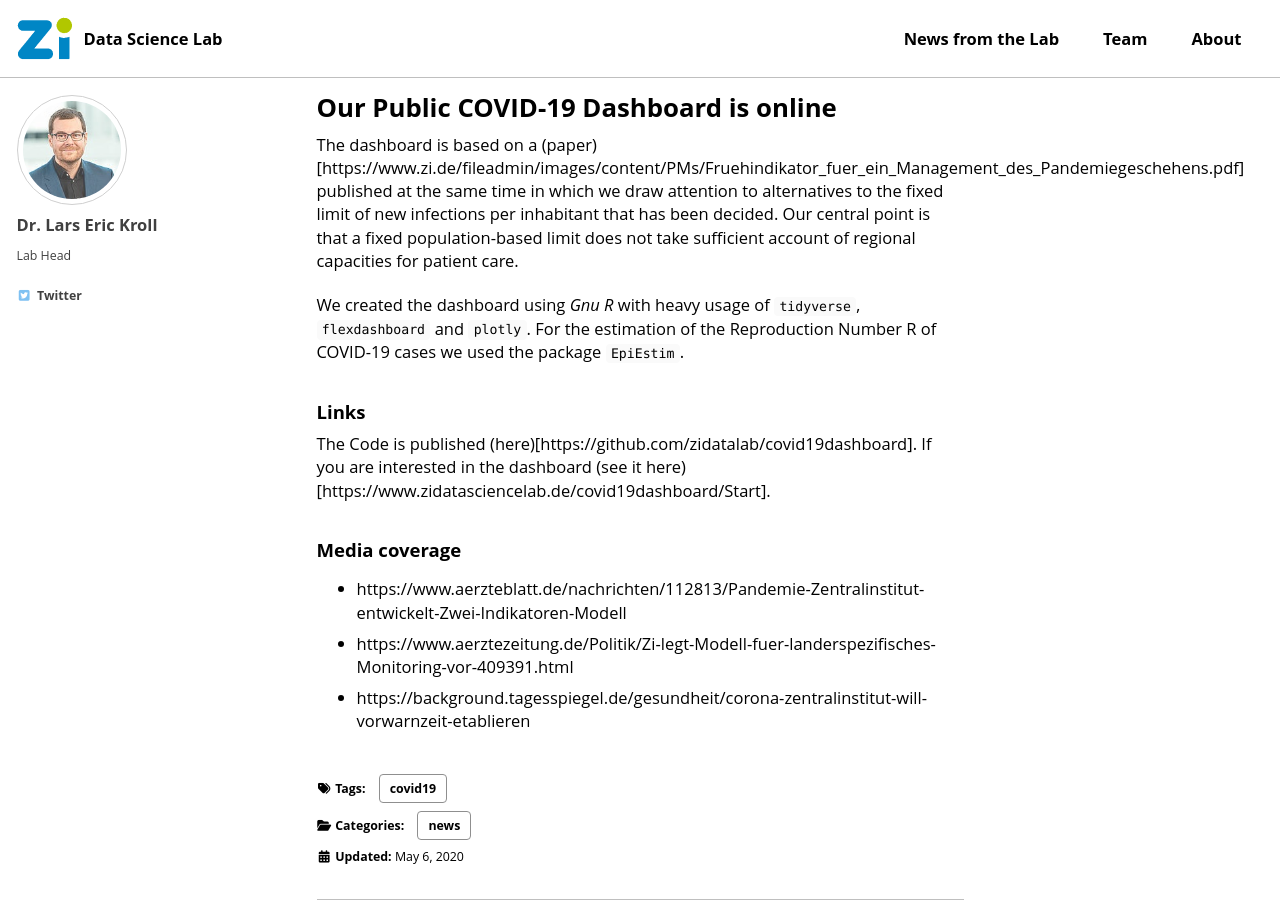
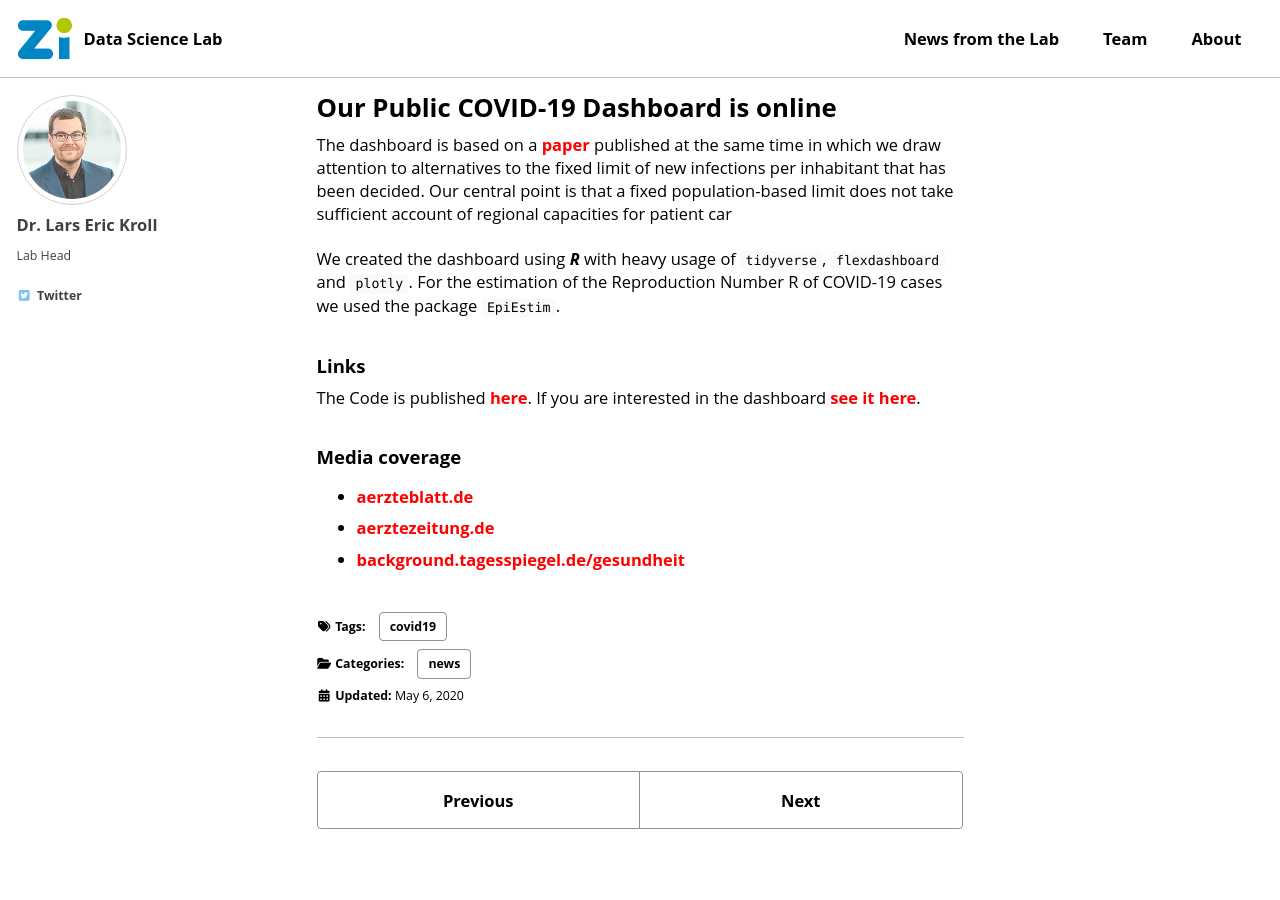
Before and after one commit to zidatalab/zidatalab.github.io, a Jekyll site: the page built from _posts/2020-05-06-covid19dashboardonline.md, in a window 1280 px wide and 900 px high. Built offline with Jekyll 4.4.1, drawn with Linux system fonts in a browser that asks for light colours; cached includes are drawn as plain includes; nearby versions of some CDN libraries.

Commit message:
I'll never learn how to write markdown links...

```diff
--- a/_posts/2020-05-06-covid19dashboardonline.md
+++ b/_posts/2020-05-06-covid19dashboardonline.md
@@ -13,17 +13,17 @@ share: false
 related: false
 ---
 
-The dashboard is based on a (paper)[https://www.zi.de/fileadmin/images/content/PMs/Fruehindikator_fuer_ein_Management_des_Pandemiegeschehens.pdf] published at the same time in which we draw attention to alternatives to the fixed limit of new infections per inhabitant that has been decided. Our central point is that a fixed population-based limit does not take sufficient account of regional capacities for patient care.
+The dashboard is based on a [paper](https://www.zi.de/fileadmin/images/content/PMs/Fruehindikator_fuer_ein_Management_des_Pandemiegeschehens.pdf) published at the same time in which we draw attention to alternatives to the fixed limit of new infections per inhabitant that has been decided. Our central point is that a fixed population-based limit does not take sufficient account of regional capacities for patient car
 
-We created the dashboard using *Gnu R* with heavy usage of `tidyverse`, `flexdashboard` and `plotly`. For the estimation of the Reproduction Number R of COVID-19 cases we used the package `EpiEstim`.
+We created the dashboard using ***R*** with heavy usage of `tidyverse`, `flexdashboard` and `plotly`. For the estimation of the Reproduction Number R of COVID-19 cases we used the package `EpiEstim`.
 
 ### Links
 
-The Code is published (here)[https://github.com/zidatalab/covid19dashboard].
-If you are interested in the dashboard (see it here)[https://www.zidatasciencelab.de/covid19dashboard/Start].
+The Code is published [here](https://github.com/zidatalab/covid19dashboard).
+If you are interested in the dashboard [see it here](https://www.zidatasciencelab.de/covid19dashboard/Start).
 
 ### Media coverage
 
-- https://www.aerzteblatt.de/nachrichten/112813/Pandemie-Zentralinstitut-entwickelt-Zwei-Indikatoren-Modell
-- https://www.aerztezeitung.de/Politik/Zi-legt-Modell-fuer-landerspezifisches-Monitoring-vor-409391.html
-- https://background.tagesspiegel.de/gesundheit/corona-zentralinstitut-will-vorwarnzeit-etablieren
+- [aerzteblatt.de](https://www.aerzteblatt.de/nachrichten/112813/Pandemie-Zentralinstitut-entwickelt-Zwei-Indikatoren-Modell)
+- [aerztezeitung.de](https://www.aerztezeitung.de/Politik/Zi-legt-Modell-fuer-landerspezifisches-Monitoring-vor-409391.html)
+- [background.tagesspiegel.de/gesundheit](https://background.tagesspiegel.de/gesundheit/corona-zentralinstitut-will-vorwarnzeit-etablieren)
```
